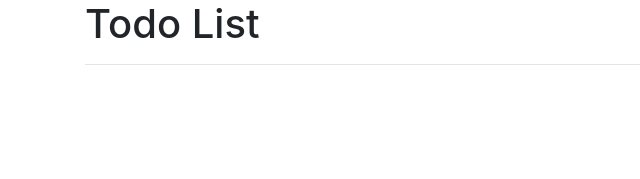
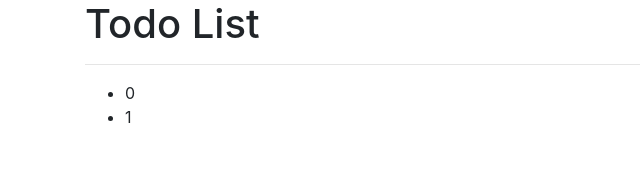
Before and after one commit to ehwus/angular-todo-list, an Angular app: page / in a window 1280 px wide. Shown: the top 179 px of the page, without its empty margins (0-640 px from the left). Built offline with nearby package versions, Linux system fonts and the light colour scheme.

Commit message:
todo list now passed through to component from app

```diff
--- a/src/app/app.component.html
+++ b/src/app/app.component.html
@@ -1,4 +1,5 @@
 <div class="container">
   <h1>Todo List</h1>
   <hr />
+  <app-todo-list [todoList]="todoList"></app-todo-list>
 </div>
--- a/src/app/app.component.ts
+++ b/src/app/app.component.ts
@@ -1,5 +1,5 @@
 import { Component } from '@angular/core';
-import { TodoItem } from './shared/todoItem.model';
+import { TodoItem } from './shared/todoitem.model';
 
 @Component({
   selector: 'app-root',
@@ -7,5 +7,5 @@ import { TodoItem } from './shared/todoItem.model';
   styleUrls: ['./app.component.css'],
 })
 export class AppComponent {
-  todoList: TodoItem[] = [];
+  todoList: TodoItem[] = [new TodoItem('Foo'), new TodoItem('Bar')];
 }
--- /dev/null
+++ b/src/app/todo-list/todo-list.component.html
@@ -0,0 +1,3 @@
+<ul>
+  <li *ngFor="let item of todoList">{{ item.id }}</li>
+</ul>
--- /dev/null
+++ b/src/app/todo-list/todo-list.component.ts
@@ -0,0 +1,15 @@
+import { Component, OnInit, Input } from '@angular/core';
+import { TodoItem } from '../shared/todoitem.model';
+
+@Component({
+  selector: 'app-todo-list',
+  templateUrl: './todo-list.component.html',
+  styleUrls: ['./todo-list.component.css'],
+})
+export class TodoListComponent implements OnInit {
+  @Input() todoList!: TodoItem[];
+
+  constructor() {}
+
+  ngOnInit(): void {}
+}
--- /dev/null
+++ b/src/app/todo-list/todo/todo.component.html
@@ -0,0 +1 @@
+<p>todo works!</p>
--- /dev/null
+++ b/src/app/todo-list/todo/todo.component.ts
@@ -0,0 +1,15 @@
+import { Component, OnInit } from '@angular/core';
+
+@Component({
+  selector: 'app-todo',
+  templateUrl: './todo.component.html',
+  styleUrls: ['./todo.component.css']
+})
+export class TodoComponent implements OnInit {
+
+  constructor() { }
+
+  ngOnInit(): void {
+  }
+
+}
```
Also changed, not shown: src/app/app.module.ts (+6 -8 lines), src/app/todo-list/todo-list.component.css (added), src/app/todo-list/todo/todo.component.css (added), 2 other files (tests, documents, lock files or other folders).
